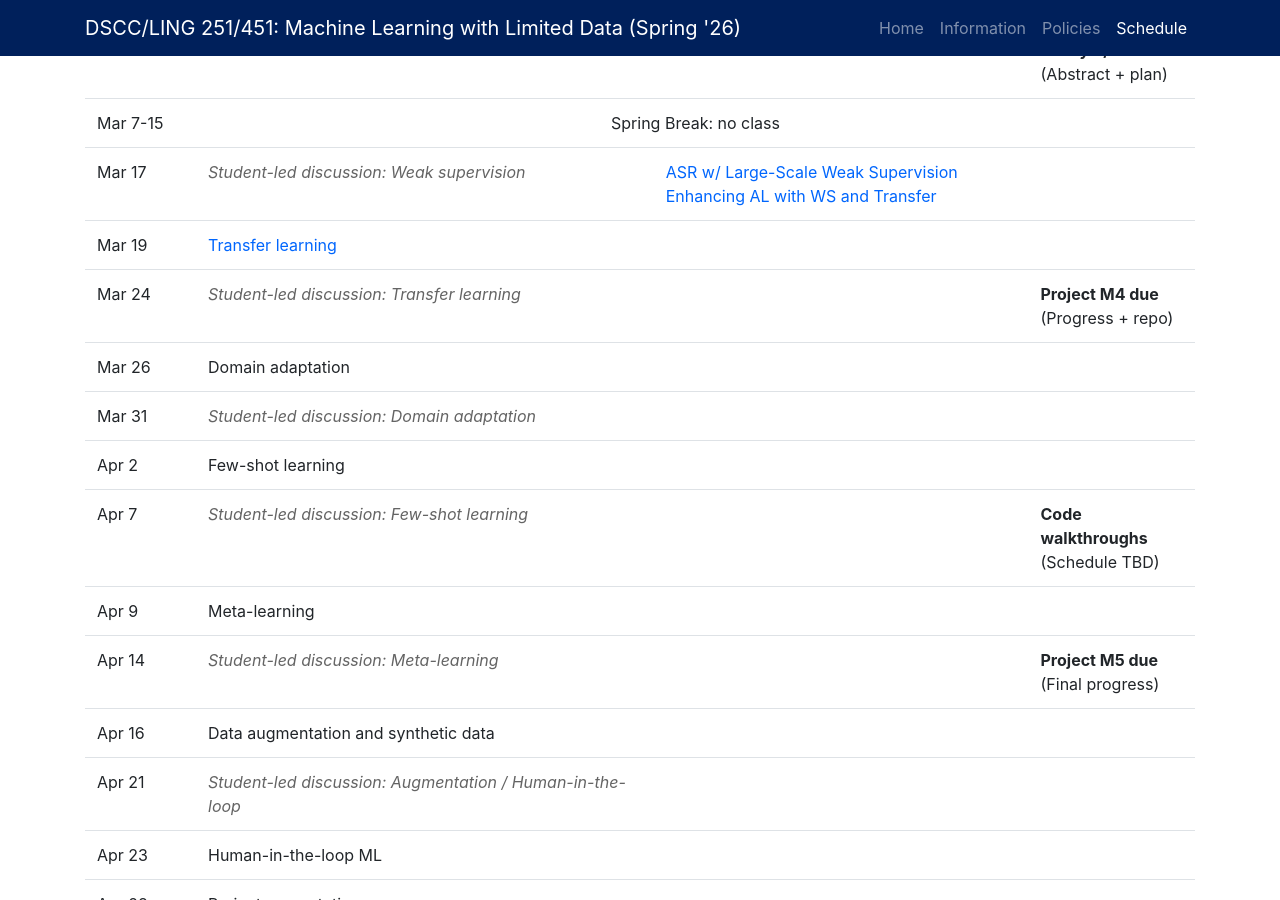
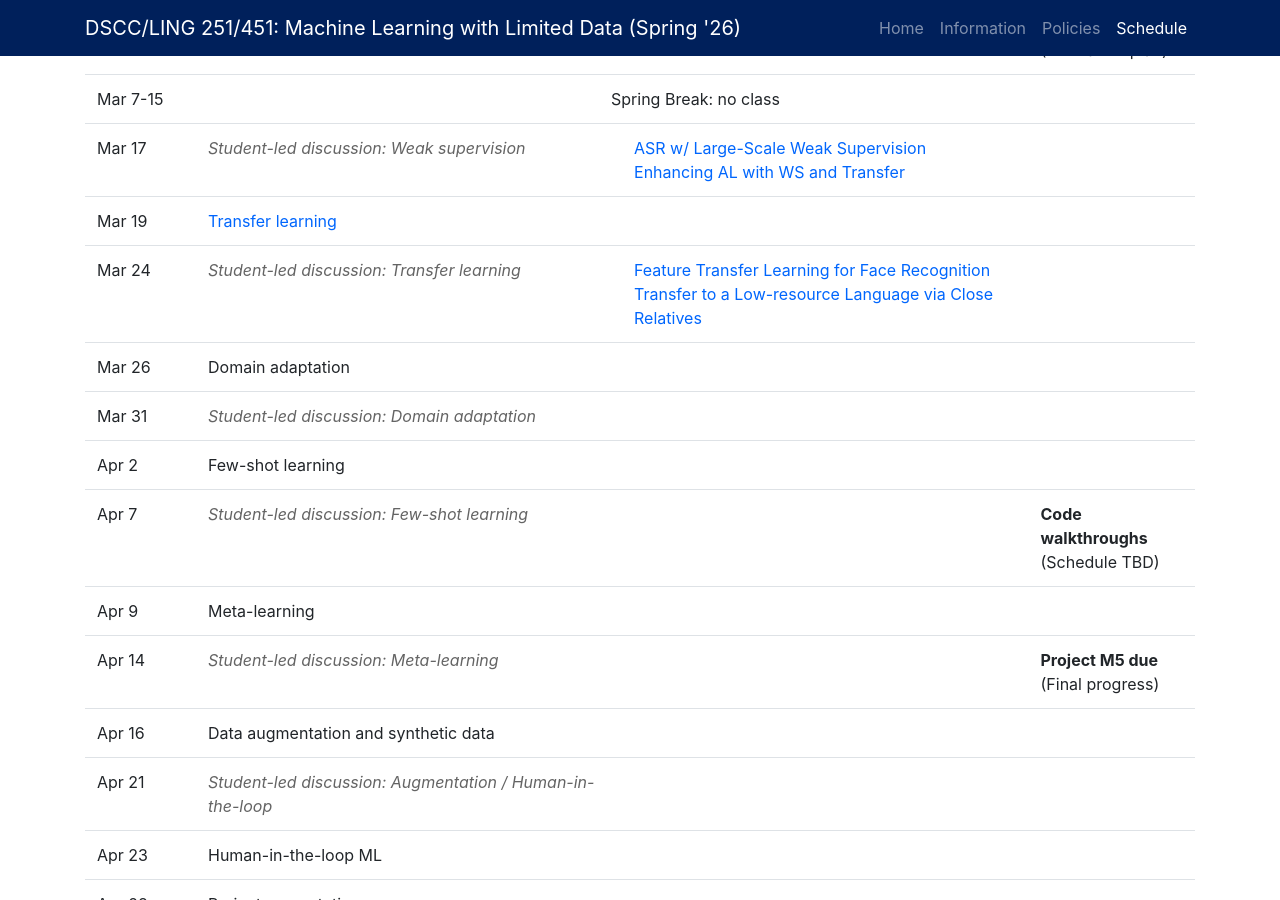
Before and after one commit to cmdowney88/cmdowney88.github.io, a Jekyll site: the page teaching/dscc251/spring26/index.html, which Jekyll copies as it is, in a window 1280 px wide and 900 px high, scrolled down 4694 px. Built offline with Jekyll 4.4.1, drawn with Linux system fonts in a browser that asks for light colours.

Commit message:
dscc251: add transfer learning discussion papers

```diff
--- a/teaching/dscc251/spring26/index.html
+++ b/teaching/dscc251/spring26/index.html
@@ -482,11 +482,11 @@
 							<tr>
 								<td>Mar 24</td>
 								<td><em>Student-led discussion: Transfer learning</em></td>
+								<td>
+									<a href="https://arxiv.org/pdf/1803.09014" target="_blank">Feature Transfer Learning for Face Recognition</a>
+									<br><a href="https://aclanthology.org/2023.nodalida-1.74.pdf" target="_blank">Transfer to a Low-resource Language via Close Relatives</a>
+								</td>
 								<td></td>
-								<td>
-									<strong>Project M4 due</strong>
-									<br>(Progress + repo)
-								</td>
 							</tr>
 							<tr>
 								<td>Mar 26</td>
```
